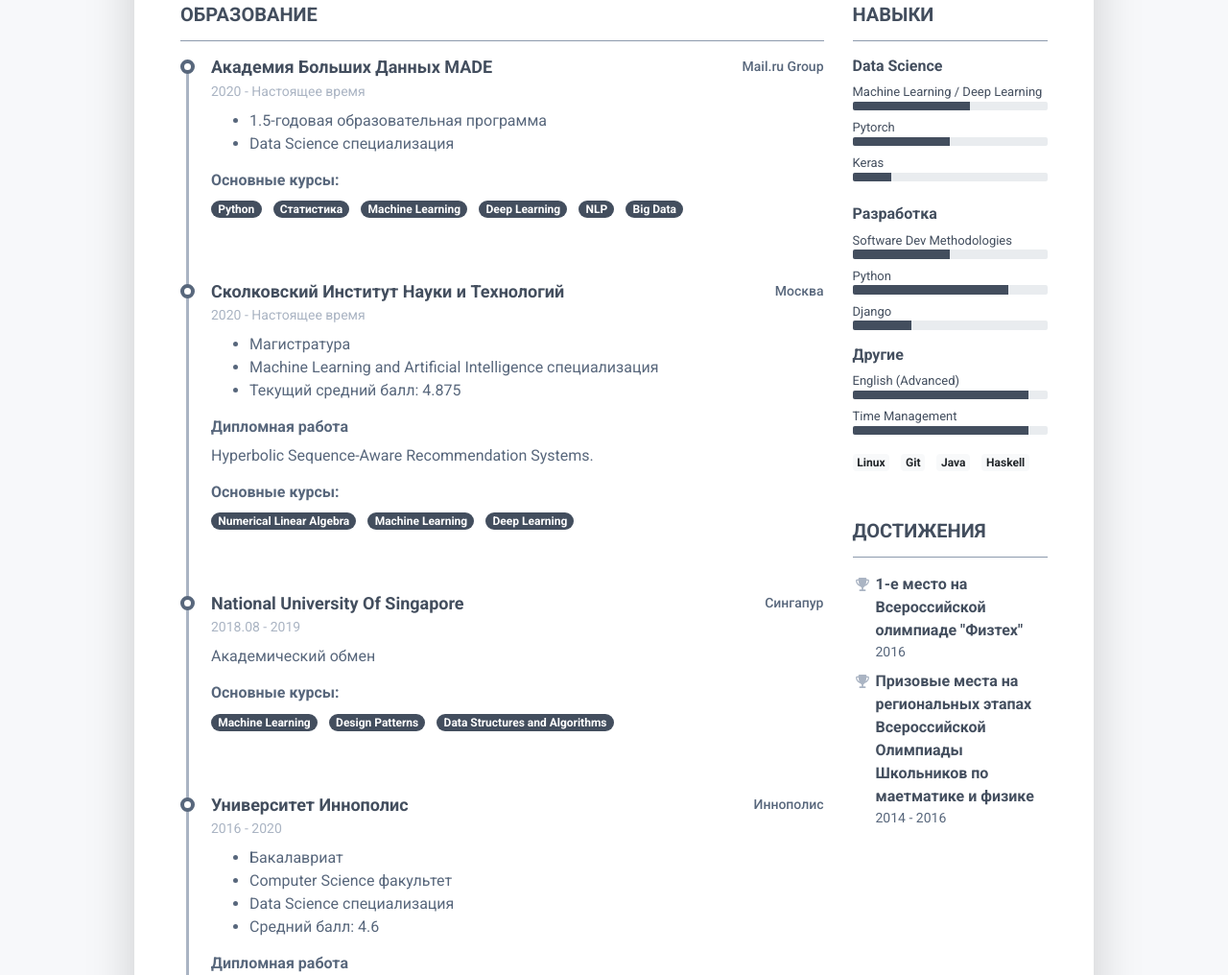
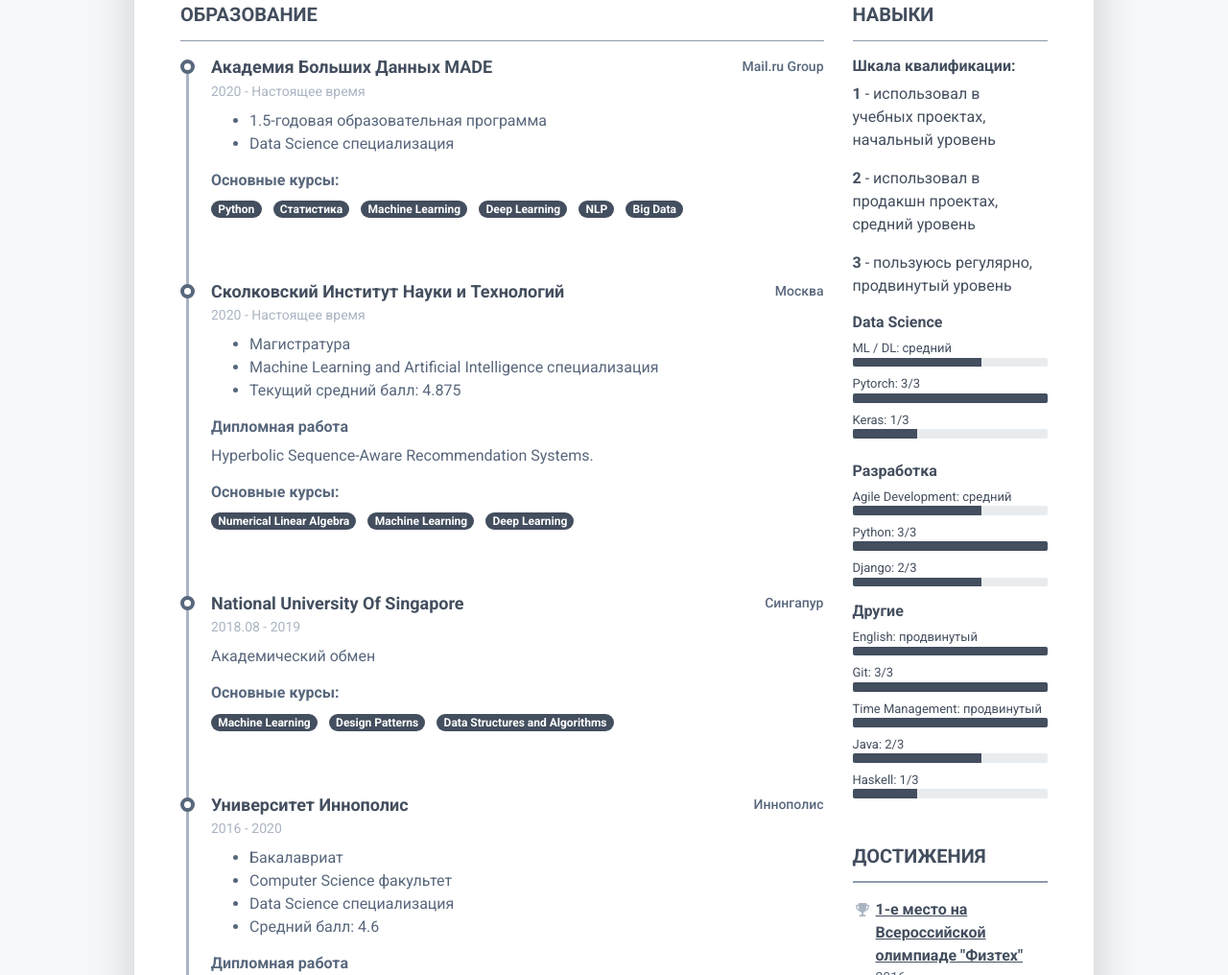
Before and after one commit to ilya-dubovitskii/ilya-dubovitskii.github.io, a plain HTML site: page cv/ru.html in a window 1280 px wide. Shown: the part 447-1463 px from the top of the page at 96% size. Drawn offline with Linux system fonts and the light colour scheme.

Commit message:
updated skills and experience

```diff
--- a/cv/ru.html
+++ b/cv/ru.html
@@ -209,26 +209,37 @@
 				    <div class="col-lg-3">
 					    <section class="resume-section skills-section mb-5">
 						    <h2 class="resume-section-title text-uppercase font-weight-bold pb-3 mb-3">Навыки</h2>
+						    <div>
+						    	<h4 class="resume-skills-cat font-weight-bold">Шкала квалификации:</h4>
+						    	<ol class="list-inline">
+							    	<li class="list-inline-item"><b>1</b> - использовал в учебных проектах,
+							    		начальный уровень</li>
+							    	 <p>
+							    	<li class="list-inline-item"><b>2</b> - использовал в продакшн проектах, средний уровень</li>
+							    	<p>
+							    	<li class="list-inline-item"><b>3</b> - пользуюсь регулярно, продвинутый уровень</li>
+						    	</ol>
+						    </div>
 						    <div class="resume-section-content">
 						        <div class="resume-skill-item">
 							        <h4 class="resume-skills-cat font-weight-bold">Data Science</h4>
 							        <ul class="list-unstyled mb-4">
 								        <li class="mb-2">
-								            <div class="resume-skill-name">Machine Learning / Deep Learning</div>
+								            <div class="resume-skill-name">ML / DL: средний</div>
 									        <div class="progress resume-progress">
-											    <div class="progress-bar theme-progress-bar-dark" role="progressbar" style="width: 60%" aria-valuenow="25" aria-valuemin="0" aria-valuemax="100"></div>
+											    <div class="progress-bar theme-progress-bar-dark" role="progressbar" style="width: 66%" aria-valuenow="25" aria-valuemin="0" aria-valuemax="100"></div>
 											</div>
 								        </li>
 								        <li class="mb-2">
-								            <div class="resume-skill-name">Pytorch</div>
+								            <div class="resume-skill-name">Pytorch: 3/3</div>
 									        <div class="progress resume-progress">
-											    <div class="progress-bar theme-progress-bar-dark" role="progressbar" style="width: 50%" aria-valuenow="25" aria-valuemin="0" aria-valuemax="100"></div>
+											    <div class="progress-bar theme-progress-bar-dark" role="progressbar" style="width: 100%" aria-valuenow="25" aria-valuemin="0" aria-valuemax="100"></div>
 											</div>
 								        </li>
 								        <li class="mb-2">
-								            <div class="resume-skill-name">Keras</div>
+								            <div class="resume-skill-name">Keras: 1/3</div>
 									        <div class="progress resume-progress">
-											    <div class="progress-bar theme-progress-bar-dark" role="progressbar" style="width: 20%" aria-valuenow="25" aria-valuemin="0" aria-valuemax="100"></div>
+											    <div class="progress-bar theme-progress-bar-dark" role="progressbar" style="width: 33%" aria-valuenow="25" aria-valuemin="0" aria-valuemax="100"></div>
 											</div>
 								        </li>
 
@@ -239,21 +250,21 @@
 						            <h4 class="resume-skills-cat font-weight-bold">Разработка</h4>
 							        <ul class="list-unstyled">
 								        <li class="mb-2">
-								            <div class="resume-skill-name">Software Dev Methodologies</div>
+								            <div class="resume-skill-name">Agile Development: средний</div>
 									        <div class="progress resume-progress">
-											    <div class="progress-bar theme-progress-bar-dark" role="progressbar" style="width: 50%" aria-valuenow="25" aria-valuemin="0" aria-valuemax="100"></div>
+											    <div class="progress-bar theme-progress-bar-dark" role="progressbar" style="width: 66%" aria-valuenow="25" aria-valuemin="0" aria-valuemax="100"></div>
 											</div>
 								        </li>
 								        <li class="mb-2">
-								            <div class="resume-skill-name">Python</div>
+								            <div class="resume-skill-name">Python: 3/3</div>
 									        <div class="progress resume-progress">
-											    <div class="progress-bar theme-progress-bar-dark" role="progressbar" style="width: 80%" aria-valuenow="25" aria-valuemin="0" aria-valuemax="100"></div>
+											    <div class="progress-bar theme-progress-bar-dark" role="progressbar" style="width: 100%" aria-valuenow="25" aria-valuemin="0" aria-valuemax="100"></div>
 											</div>
 								        </li>
 								        <li class="mb-2">
-								            <div class="resume-skill-name">Django</div>
+								            <div class="resume-skill-name">Django: 2/3</div>
 									        <div class="progress resume-progress">
-											    <div class="progress-bar theme-progress-bar-dark" role="progressbar" style="width: 30%" aria-valuenow="25" aria-valuemin="0" aria-valuemax="100"></div>
+											    <div class="progress-bar theme-progress-bar-dark" role="progressbar" style="width: 66%" aria-valuenow="25" aria-valuemin="0" aria-valuemax="100"></div>
 											</div>
 								        </li>
 							        </ul>
@@ -261,26 +272,38 @@
 
 						        <div class="resume-skill-item">
 						            <h4 class="resume-skills-cat font-weight-bold">Другие</h4>
-							        <ul class="list-unstyled">
+									<ul class="list-unstyled">
 								        <li class="mb-2">
-								            <div class="resume-skill-name">English (Advanced)</div>
+								            <div class="resume-skill-name">English: продвинутый</div>
 									        <div class="progress resume-progress">
-											    <div class="progress-bar theme-progress-bar-dark" role="progressbar" style="width: 90%" aria-valuenow="25" aria-valuemin="0" aria-valuemax="100"></div>
+											    <div class="progress-bar theme-progress-bar-dark" role="progressbar" style="width: 100%" aria-valuenow="25" aria-valuemin="0" aria-valuemax="100"></div>
+											</div>
+								        </li>
+								       	<li class="mb-2">
+								            <div class="resume-skill-name">Git: 3/3</div>
+									        <div class="progress resume-progress">
+											    <div class="progress-bar theme-progress-bar-dark" role="progressbar" style="width: 100%" aria-valuenow="25" aria-valuemin="0" aria-valuemax="100"></div>
 											</div>
 								        </li>
 								        <li class="mb-2">
-								            <div class="resume-skill-name">Time Management</div>
+								            <div class="resume-skill-name">Time Management: продвинутый</div>
 									        <div class="progress resume-progress">
-											    <div class="progress-bar theme-progress-bar-dark" role="progressbar" style="width: 90%" aria-valuenow="25" aria-valuemin="0" aria-valuemax="100"></div>
+											    <div class="progress-bar theme-progress-bar-dark" role="progressbar" style="width: 100%" aria-valuenow="25" aria-valuemin="0" aria-valuemax="100"></div>
+											</div>
+								        </li>
+					        	        <li class="mb-2">
+								            <div class="resume-skill-name">Java: 2/3</div>
+									        <div class="progress resume-progress">
+											    <div class="progress-bar theme-progress-bar-dark" role="progressbar" style="width: 66%" aria-valuenow="25" aria-valuemin="0" aria-valuemax="100"></div>
+											</div>
+								        </li>
+								        <li class="mb-2">
+								            <div class="resume-skill-name">Haskell: 1/3</div>
+									        <div class="progress resume-progress">
+											    <div class="progress-bar theme-progress-bar-dark" role="progressbar" style="width: 33%" aria-valuenow="25" aria-valuemin="0" aria-valuemax="100"></div>
 											</div>
 								        </li>
 							        </ul>
-							         <ul class="list-inline">
-							            <li class="list-inline-item"><span class="badge badge-light">Linux</span></li>
-							            <li class="list-inline-item"><span class="badge badge-light">Git</span></li>
-							            <li class="list-inline-item"><span class="badge badge-light">Java</span></li>
-							            <li class="list-inline-item"><span class="badge badge-light">Haskell</span></li>
-						            </ul>
 						        </div><!--//resume-skill-item-->
 
 
@@ -293,7 +316,7 @@
 							    <ul class="list-unstyled resume-awards-list">
 								    <li class="mb-2 pl-4 position-relative">
 								        <i class="resume-award-icon fas fa-trophy position-absolute" data-fa-transform="shrink-2"></i>
-								        <a href="https://mipt.ru/abiturs/olympiads/fizteh/results/scans.php?category=physics_11"><div class="resume-award-name">1-е место на Всероссийской олимпиаде "Физтех"</div></a>
+								        <a href="https://mipt.ru/abiturs/olympiads/fizteh/results/scans.php?category=physics_11"><div class="resume-award-name"><u>1-е место на Всероссийской олимпиаде "Физтех"</u></div></a>
 								        <div class="resume-award-desc">2016</div>
 
 								    </li>
@@ -315,6 +338,23 @@
 						    <h2 class="resume-section-title text-uppercase font-weight-bold pb-3 mb-3">Индустриальный опыт</h2>
 						    <div class="resume-section-content">
 							    <div class="resume-timeline position-relative">
+							    	<article class="resume-timeline-item position-relative pb-5">
+									    <div class="resume-timeline-item-header mb-2">
+										    <div class="d-flex flex-column flex-md-row">
+										        <h3 class="resume-position-title font-weight-bold mb-1">Machine Learning Engineer</h3>
+										        <div class="resume-company-name ml-auto">Федеральная Налоговая Служба Российской Федерации</div>
+										    </div><!--//row-->
+										    <div class="resume-position-time">2021, Январь - Март</div>
+									    </div><!--//resume-timeline-item-header-->
+									    <div class="resume-timeline-item-desc">
+									    	<p>Разработка модели для предсказания успешности контракта.</p>
+										    <h4 class="resume-timeline-item-desc-heading font-weight-bold">Использованные технологии:</h4>
+										    <ul class="list-inline">
+											    <li class="list-inline-item"><span class="badge badge-primary badge-pill">Python</span></li>
+										    </ul>
+									    </div><!--//resume-timeline-item-desc-->
+
+								    </article><!--//resume-timeline-item-->
 								    <article class="resume-timeline-item position-relative pb-5">
 
 									    <div class="resume-timeline-item-header mb-2">
@@ -346,7 +386,7 @@
 										    <div class="resume-position-time">2019</div>
 									    </div><!--//resume-timeline-item-header-->
 									    <div class="resume-timeline-item-desc">
-									    	<p>Распознавание ключевой информации на стаховых документах. Разработка модели на Python.</p>
+									    	<p>Распознавание ключевой информации на страховых документах. Разработка модели на Python.</p>
 									    	<p>Распознавание и отслеживание движения людей в общественном транспорте. Разработка lightweight модели для встраиваемых систем.</p>
 
 
```
Also changed, not shown: cv/en.html (+61 -22 lines).
